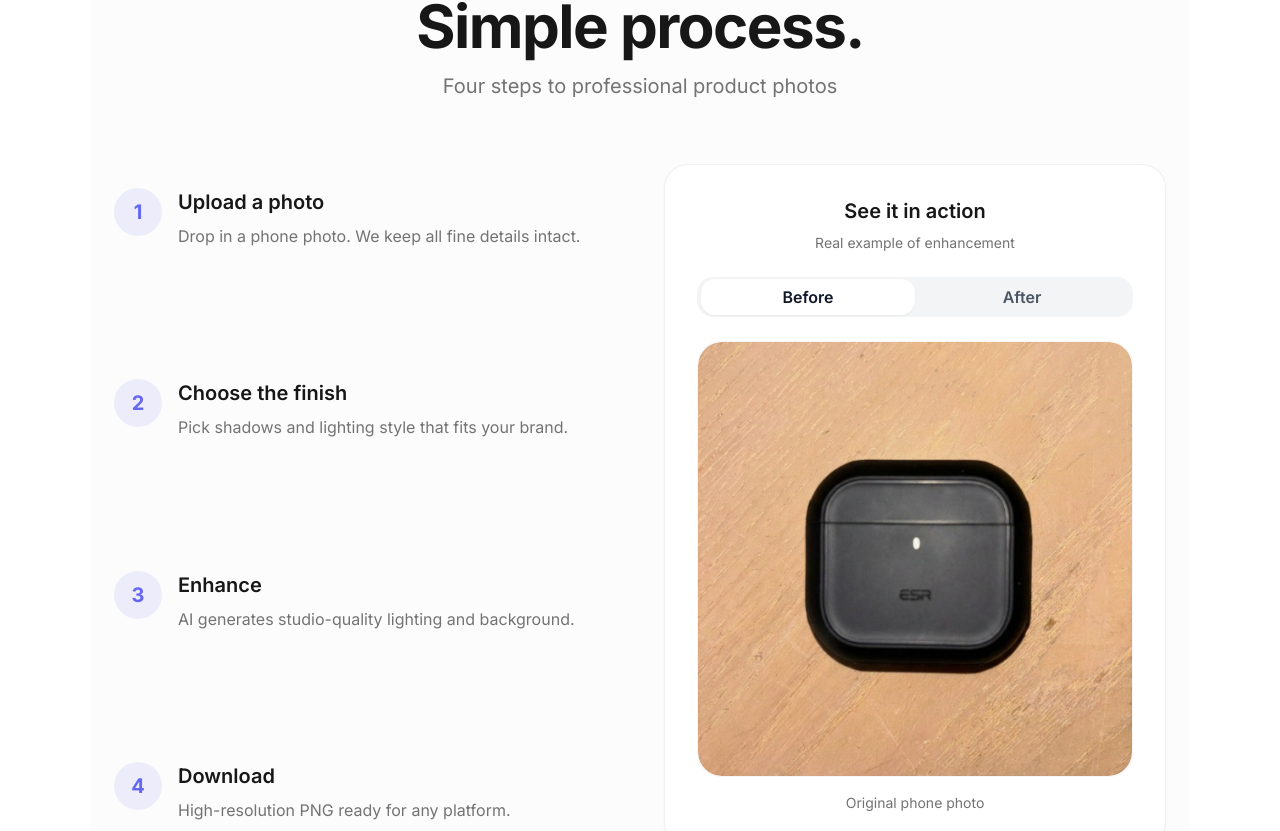
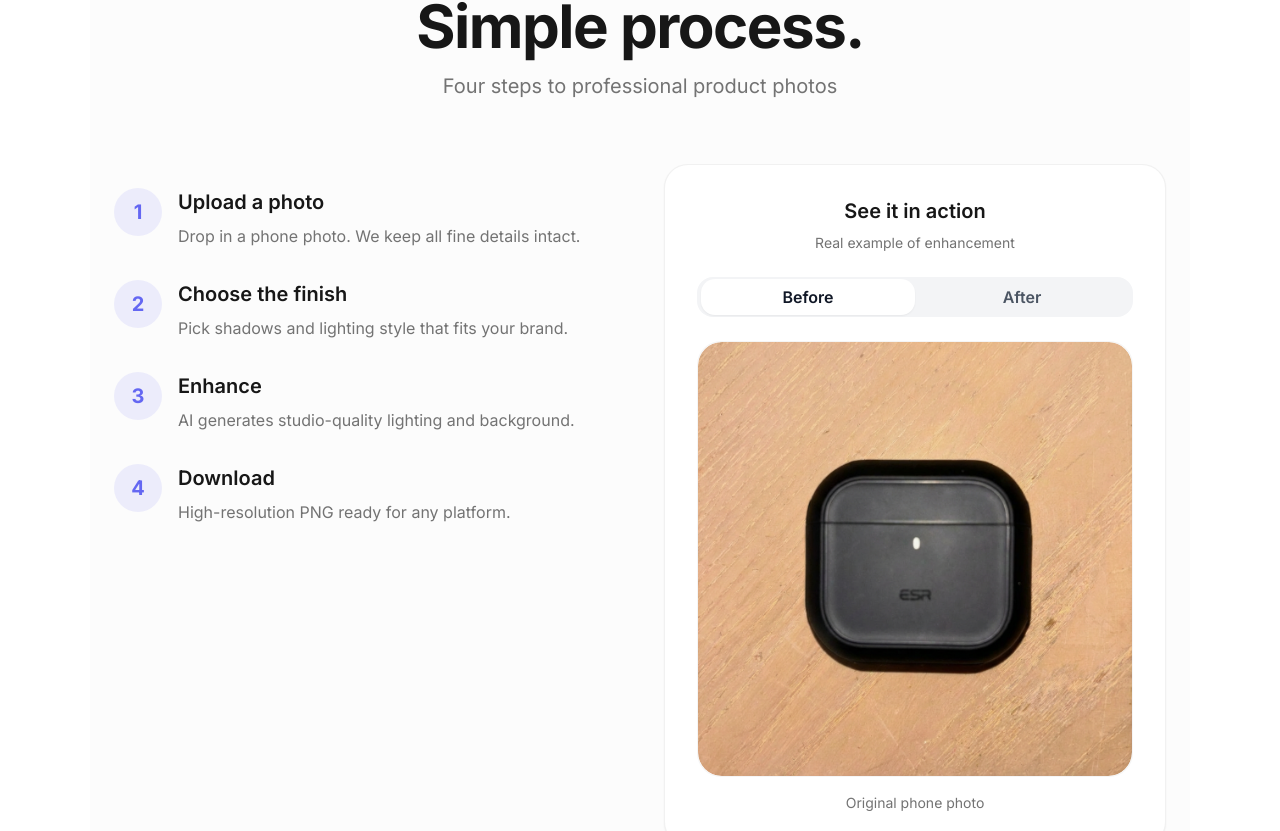
Before and after one commit to johnnywalker100/enhancer, a Next.js app: page / in a window 1280 px wide. Shown: the part 1089-1920 px from the top of the page. Built offline with nearby package versions, Linux system fonts and the light colour scheme.

Commit message:
Reduce border radius on aspect ratio icons

```diff
--- a/components/ExampleShowcase.tsx
+++ b/components/ExampleShowcase.tsx
@@ -35,7 +35,7 @@ export function ExampleShowcase({
         {/* Two Column Layout: Steps + Example */}
         <div className="grid lg:grid-cols-2 gap-8 lg:gap-12 items-stretch">
           {/* Left Column: Steps */}
-          <div className="flex flex-col justify-between lg:pr-4 h-full py-6">
+          <div className="flex flex-col space-y-8 lg:pr-4 py-6">
             <div className="flex gap-4">
               <div className="flex-shrink-0">
                 <div className="flex items-center justify-center w-12 h-12 rounded-2xl bg-primary/10 text-primary font-bold text-xl">
--- a/components/VariableControls.tsx
+++ b/components/VariableControls.tsx
@@ -40,7 +40,7 @@ const AspectRatioIcon = ({ ratio }: { ratio: string }) => {
     return (
       <div className="w-8 h-8 flex items-center justify-center">
         <div
-          className="border-2 border-dashed border-current opacity-60 rounded-md"
+          className="border-2 border-dashed border-current opacity-60 rounded-sm"
           style={{ width: dim.width, height: dim.height }}
         />
       </div>
@@ -50,7 +50,7 @@ const AspectRatioIcon = ({ ratio }: { ratio: string }) => {
   return (
     <div className="w-8 h-8 flex items-center justify-center">
       <div
-        className="border-[2.5px] border-current rounded-md"
+        className="border-[2.5px] border-current rounded-sm"
         style={{ width: dim.width, height: dim.height }}
       />
     </div>
```
